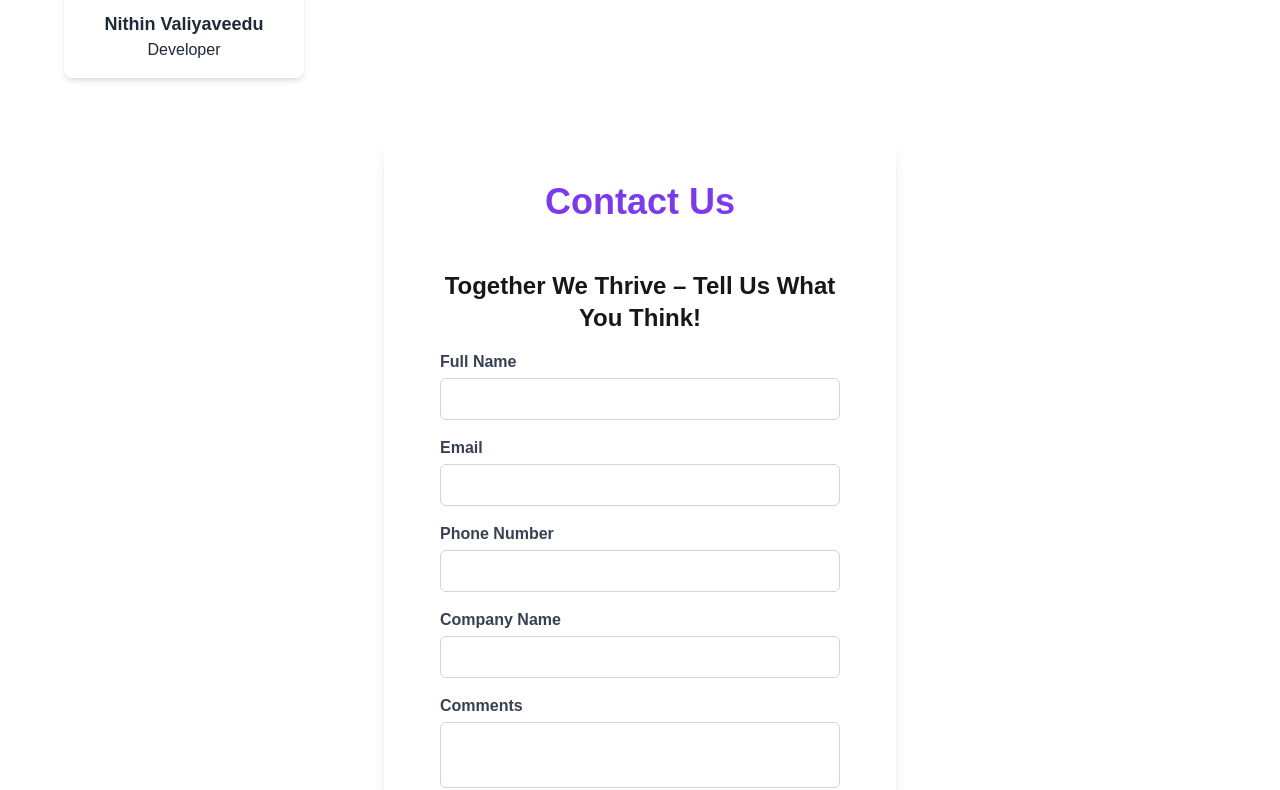
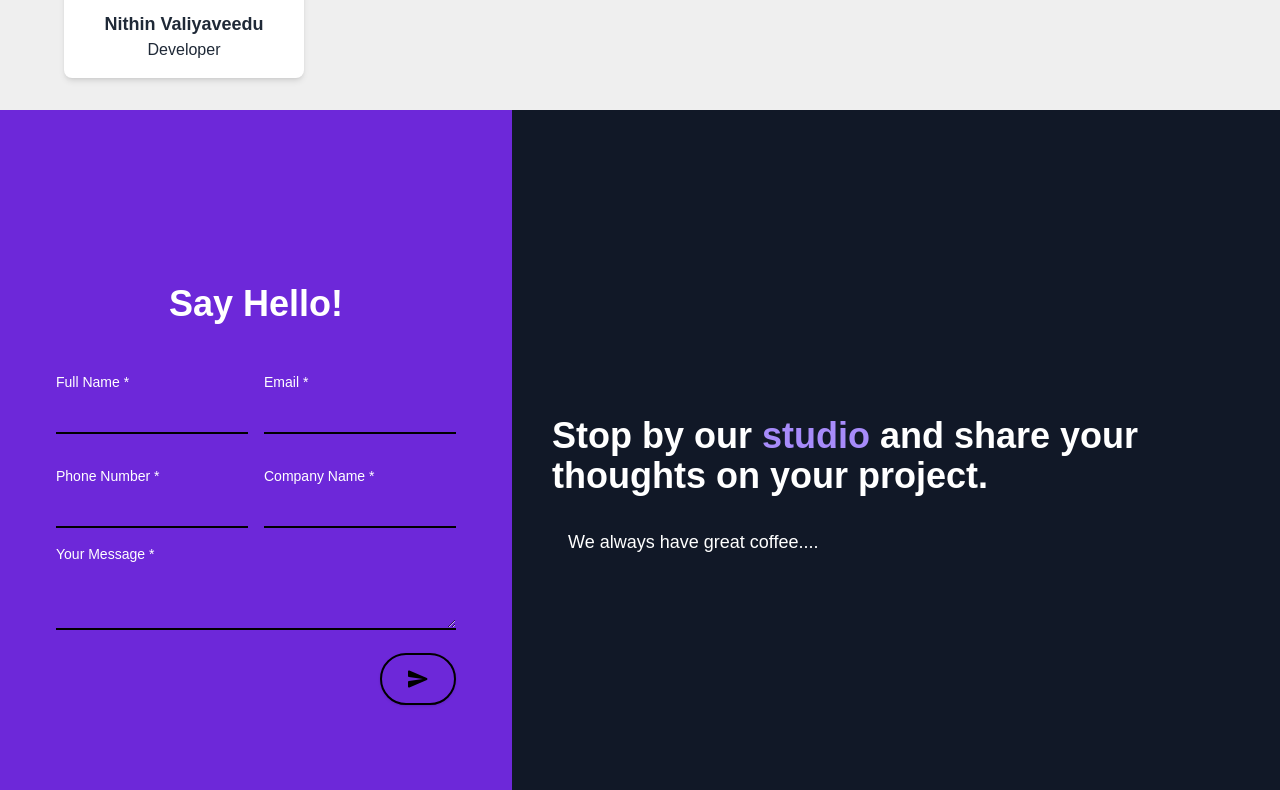
Before and after one commit to Uyadav207/denkMinds, a Next.js app: page / in a window 1280 px wide. Shown: the part 1506-2296 px from the top of the page. Built offline with nearby package versions, Linux system fonts and the light colour scheme.

Commit message:
#1 contact-form alignement, style changed, validations changed

```diff
--- a/src/app/components/ContactForm.tsx
+++ b/src/app/components/ContactForm.tsx
@@ -1,17 +1,28 @@
-import React from 'react';
-import Forms from './forms/Forms';
+import React from "react"
+import Forms from "./forms/Forms"
 
 const ContactForm = () => {
   return (
-    <section id="contactform" className="flex items-center justify-center min-h-screen p-8">
-      <div className="max-w-lg w-full bg-white shadow-lg rounded-lg p-10">
-        <h2 className="text-4xl font-bold text-violet-600 text-center mb-8">Contact Us</h2>
+    <section id="contactform" className="flex min-h-screen">
+      <div className="w-2/5 bg-violet-700 p-10 text-white flex flex-col justify-center">
+        <h2 className="text-4xl font-bold text-white text-center mb-8">
+          Say Hello!
+        </h2>
         <div className="flex justify-center">
           <Forms />
         </div>
       </div>
+      <div className="w-3/5 bg-gray-900 p-10 text-white flex flex-col justify-center">
+        <h2 className="text-4xl font-bold  text-white mb-4">
+          Stop by our <span className="text-violet-400">studio</span> and share
+          your thoughts on your project.
+        </h2>
+        <p className="text-lg text-2xl mb-8 p-4">
+          We always have great coffee....
+        </p>
+      </div>
     </section>
-  );
-};
+  )
+}
 
-export default ContactForm;
+export default ContactForm
--- a/src/app/components/forms/Forms.tsx
+++ b/src/app/components/forms/Forms.tsx
@@ -1,120 +1,189 @@
-'use client';
-import React, { useState } from 'react';
-import { Formik, Form, Field, ErrorMessage } from 'formik';
-import * as Yup from 'yup';
-import Modal from './Modal';
+"use client"
+import React, { useState } from "react"
+import { Formik, Form, Field, ErrorMessage } from "formik"
+import * as Yup from "yup"
+import Modal from "./Modal"
+import SendRoundedIcon from "@mui/icons-material/SendRounded"
+import CircularProgress from '@mui/material/CircularProgress';
 
 const validationSchema = Yup.object({
-  name: Yup.string().min(2, 'Name must be at least 2 characters').required('Name is required'),
-  comments: Yup.string().min(5, 'Comments must be at least 5 characters').required('Comments are required'),
-  email: Yup.string().email('Invalid email format').required('Email is required'),
-  phone: Yup.string().matches(/^\d+$/, 'Phone number must only contain digits').min(10, 'Phone number must be at least 10 characters').required('Phone number is required'),
-  company: Yup.string().min(4, 'Company name must be at least 4 characters').required('Company name is required'),
-});
+  name: Yup.string().min(2, "Name must be at least 2 characters"),
+  comments: Yup.string().min(5, "Comments must be at least 5 characters"),
+  email: Yup.string().email("Invalid email format"),
+  phone: Yup.string()
+    .matches(/^\d+$/, "Phone number must only contain digits")
+    .min(10, "Phone number must be at least 10 characters"),
+  company: Yup.string().min(4, "Company name must be at least 4 characters"),
+})
 
 interface FormValues {
-  name: string;
-  email: string;
-  phone: string;
-  company: string;
-  comments: string;
+  name: string
+  email: string
+  phone: string
+  company: string
+  comments: string
 }
 
 const Forms: React.FC = () => {
   const initialValues: FormValues = {
-    name: '',
-    comments: '',
-    email: '',
-    phone: '',
-    company: '',
-  };
+    name: "",
+    comments: "",
+    email: "",
+    phone: "",
+    company: "",
+  }
 
-  const [isModalOpen, setIsModalOpen] = useState(false);
-  const [isSuccess, setIsSuccess] = useState(false);
-  const [errorMessage, setErrorMessage] = useState('');
+  const [isModalOpen, setIsModalOpen] = useState(false)
+  const [isSuccess, setIsSuccess] = useState(false)
+  const [errorMessage, setErrorMessage] = useState("")
+  const [successMessage, setSuccessMessage] = useState('');
+  const [isFocused, setIsFocused] = useState(false)
 
-  const handleSubmit = async (values: FormValues, { resetForm }: { resetForm: () => void }) => {
+  const handleSubmit = async (
+
+    values: FormValues,
+    { resetForm }: { resetForm: () => void },
+  ) => {
     try {
-      const response = await fetch('/api/sendmail', {
-        method: 'POST',
+      const response = await fetch("/api/sendmail", {
+        method: "POST",
         headers: {
-          'Content-Type': 'application/json',
+          "Content-Type": "application/json",
         },
         body: JSON.stringify(values),
-      });
+      })
 
       if (!response.ok) {
-        throw new Error('Failed to send email');
+        throw new Error("Failed to send email")
       }
 
-      console.log('Email sent successfully');
-      setIsSuccess(true);
-      setIsModalOpen(true);
-      resetForm();
+      console.log("Email sent successfully")
+      setIsSuccess(true)
+      setSuccessMessage('Your message has been submitted successfully!');
+      setIsModalOpen(true)
+      resetForm()
+      setTimeout(() => {
+        setSuccessMessage('');
+      }, 5000);
     } catch (error) {
-      console.error('Error sending email:', error);
-      setIsSuccess(false);
-      setErrorMessage('There was an error sending your message. Please try again.');
-      setIsModalOpen(true);
+      console.error("Error sending email:", error)
+      setIsSuccess(false)
+      setErrorMessage(
+        "There was an error sending your message. Please try again.",
+      );
+      setTimeout(() => {
+        setErrorMessage('');
+      }, 5000);
+
+      setIsModalOpen(true)
     }
-  };
+  }
 
   const handleCloseModal = () => {
-    setIsModalOpen(false);
-  };
+    setIsModalOpen(false)
+  }
 
   return (
     <div className="container mx-auto p-4">
-      <h2 className="text-2xl font-bold mb-4 text-center">Together We Thrive – Tell Us What You Think!</h2>
-
       <Formik
         initialValues={initialValues}
         validationSchema={validationSchema}
         onSubmit={handleSubmit}
+        validateOnChange={true}
+        validateOnBlur={true}
       >
         {({ isSubmitting }) => (
-          <Form className="w-full text-left">
+          <Form className="w-full flex flex-col">
+            <div className="grid grid-cols-2 gap-4">
               {[
-              { label: 'Full Name', name: 'name', type: 'text' },
-              { label: 'Email', name: 'email', type: 'email' },
-              { label: 'Phone Number', name: 'phone', type: 'text' },
-              { label: 'Company Name', name: 'company', type: 'text' },
-              { label: 'Comments', name: 'comments', type: 'textarea' },
+                { label: "Full Name", name: "name", type: "text" },
+                { label: "Email", name: "email", type: "email" },
+                { label: "Phone Number", name: "phone", type: "text" },
+                { label: "Company Name", name: "company", type: "text" },
               ].map(({ label, name, type }) => (
                 <div className="mb-4 w-full" key={name}>
-                <label htmlFor={name} className="block font-semibold text-gray-700 text-left">{label}</label>
+                  <label
+                    htmlFor={name}
+                    className="block text-white text-sm font-medium"
+                  >
+                    {label} <span className="text-white">*</span>
+                  </label>
                   <Field
-                  as={type === 'textarea' ? 'textarea' : 'input'}
+                    as={type === "textarea" ? "textarea" : "input"}
                     name={name}
                     id={name}
-                  className={`mt-1 w-full px-4 py-2 border border-gray-300 rounded-md transition duration-300 ease-in-out focus:outline-none focus:ring-2 focus:ring-purple-500 ${type === 'textarea' ? 'resize-none' : ''}`}
+                    className={`w-full px-4 py-2 bg-violet-700 text-white border-b-2 border-black outline-none focus:outline-none focus:border-black ${type === "textarea" ? "resize-none" : ""}`}
                     required
+                    style={{ boxShadow: "none" }}
                   />
-                <ErrorMessage name={name} component="div" className="text-red-500 text-sm mt-1" />
+                  <ErrorMessage
+                    name={name}
+                    component="div"
+                    className="text-red-500 text-sm mt-1"
+                  />
                 </div>
               ))}
+            </div>
 
-            <div>
+            <div className="mb-4 w-full flex justify-center">
+              <div className="w-full">
+                <label
+                  htmlFor="comments"
+                  className="block text-white text-sm font-medium"
+                >
+                  Your Message <span className="text-white">*</span>
+                </label>
+                <Field
+                  as="textarea"
+                  name="comments"
+                  id="comments"
+                  className="w-full px-4 py-2 bg-violet-700 text-white border-b-2 border-black outline-none focus:outline-none focus:border-black resize"
+                  required
+                  style={{ boxShadow: "none" }}
+                />
+                <ErrorMessage
+                  name="comments"
+                  component="div"
+                  className="text-red-500 text-sm mt-1"
+                />
+              </div>
+            </div>
+
+            <div className="mb-4 w-full flex justify-end">
             <button
                 type="submit"
                 disabled={isSubmitting}
-                className={`px-6 py-3 rounded-lg shadow transition duration-400 ${isSubmitting ? 'bg-gray-400' : 'bg-violet-500 hover:bg-violet-700'} text-white`}
+                className={`px-6 py-3 rounded-full border-2 border-black shadow transition duration-400 ${isSubmitting ? 'bg-transparent' : 'bg-violet-700 hover:bg-violet-600'} text-black flex items-center`}
               >
-                {isSubmitting ? 'Submitting...' : 'Submit'}
+                {isSubmitting ? (
+                  <div className="w-5 h-5 border-4 border-black border-t-transparent rounded-full animate-spin mr-2" />
+                ) : (
+                  <SendRoundedIcon />
+                )}
               </button>
             </div>
+            {successMessage && (
+              <div className="mt-4 text-center font-bold text-green-500">
+                {successMessage}
+              </div>
+            )}
+            {errorMessage && (
+              <div className="mt-4 text-center font-bold text-red-500">
+                {errorMessage}
+              </div>
+            )}
           </Form>
         )}
       </Formik>
 
-      <Modal
+      {/* <Modal
         isOpen={isModalOpen}
         onClose={handleCloseModal}
         isSuccess={isSuccess}
         message={errorMessage}
-      />
+      /> */}
     </div>
-  );
-};
+  )
+}
 
-export default Forms;
+export default Forms
--- a/src/app/globals.css
+++ b/src/app/globals.css
@@ -3,7 +3,7 @@
 @tailwind utilities;
 
 :root {
-  --background: #ffffff;
+  --background: #efefef;
   --foreground: #171717;
   --text-violet: #8c52ff;
 }
```
Also changed, not shown: package.json (+8 -4 lines), 1 other file (tests, documents, lock files or other folders). Lines whose indentation alone changed are shown as unchanged.
